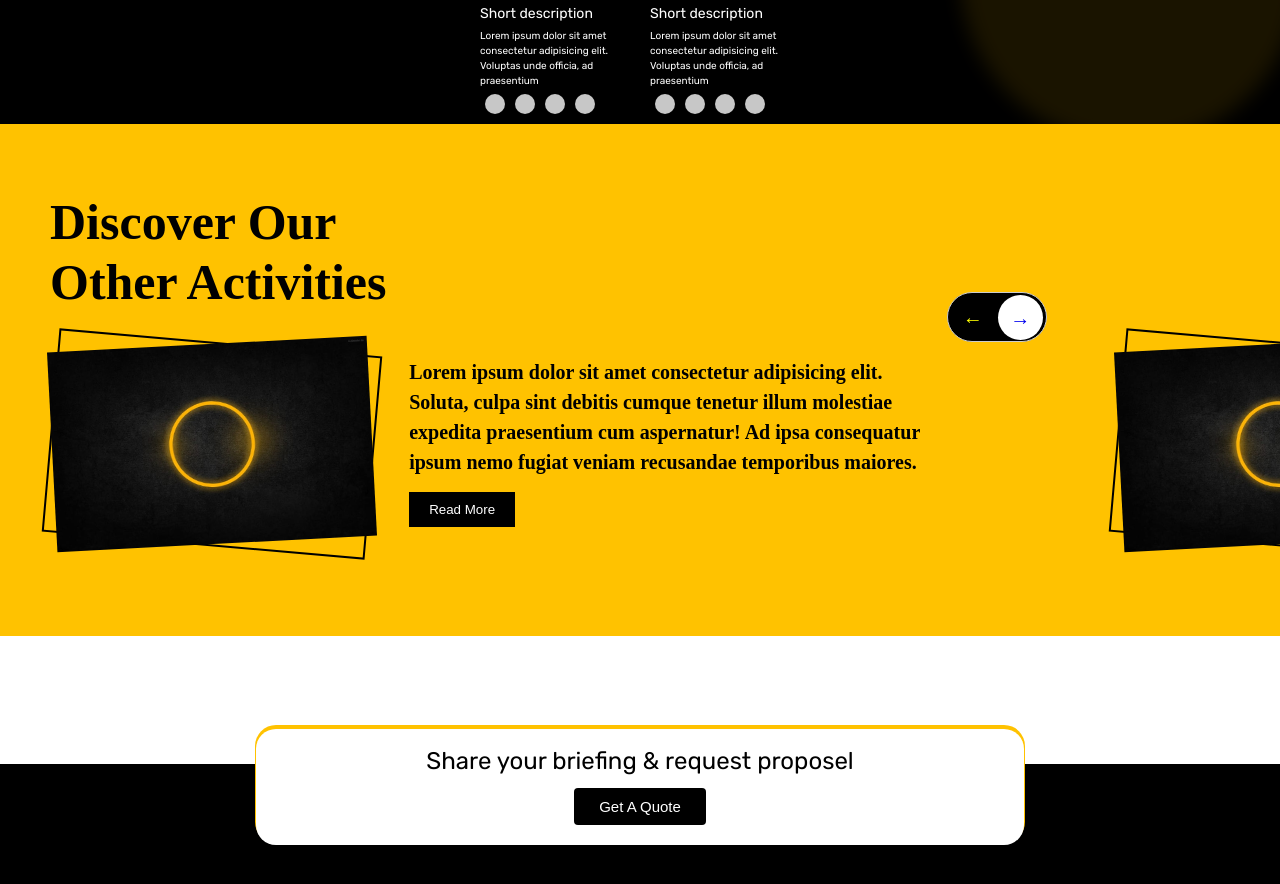
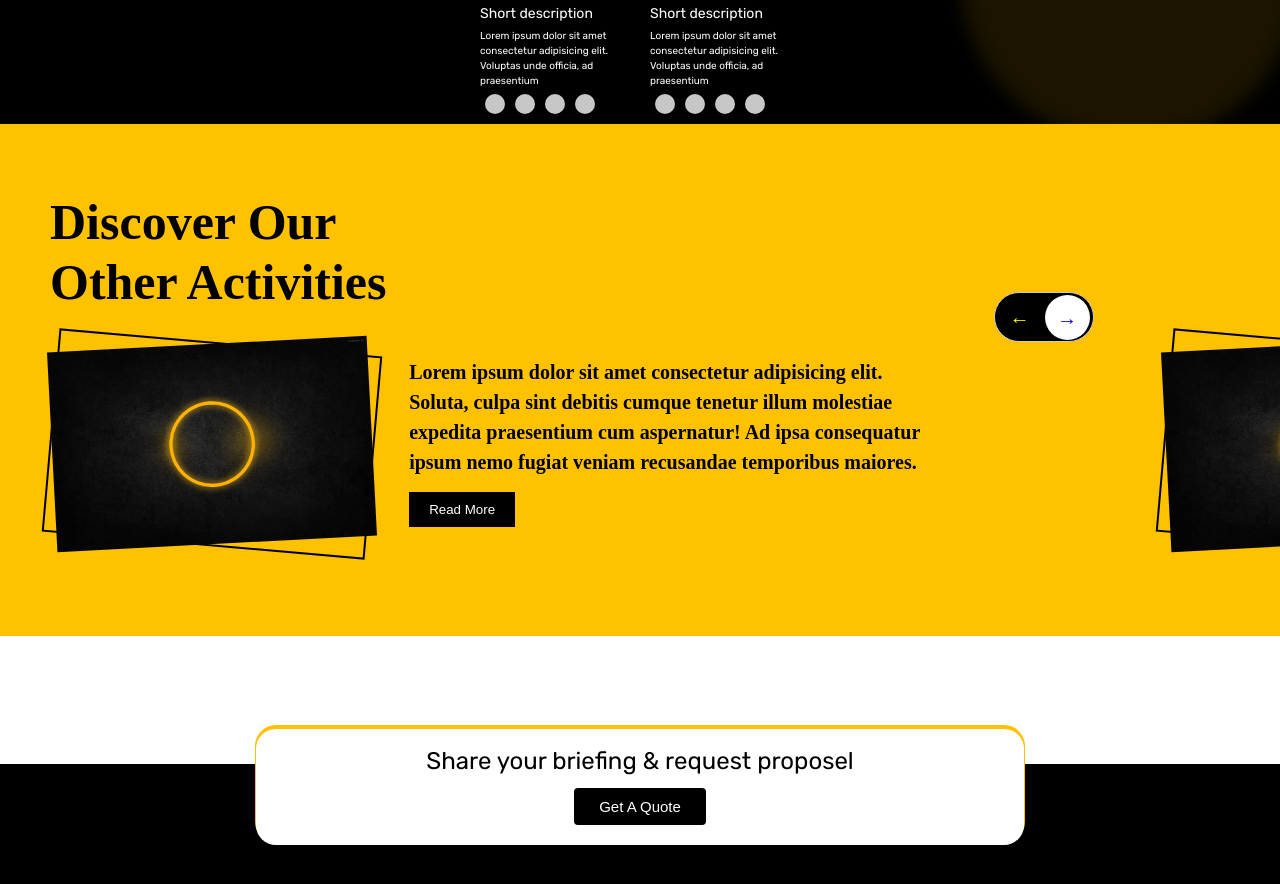
Before and after one commit to Shazim007/weevent, a plain HTML site: page index.html in a window 1280 px wide. Shown: the part 1960-2844 px from the top of the page. Drawn offline with Linux system fonts and the light colour scheme; files whose address does not match are found by name.

Commit message:
yellow box = bg :yellow  ,width:280

```diff
--- a/style.css
+++ b/style.css
@@ -837,9 +837,10 @@ box-shadow: 0 0 5px 5px #000;
    /* text-align: right; */
    }
    .main2{
-      width: 176%;
-      width: 250%;
+/*       width: 176%; */
+      width: 280%;
       display: flex;
+  background: var(--color-yellow);
    }
 
 .yellow-box-container{
```
